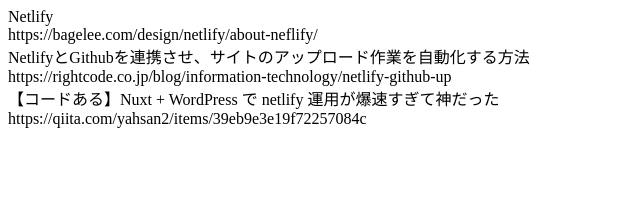
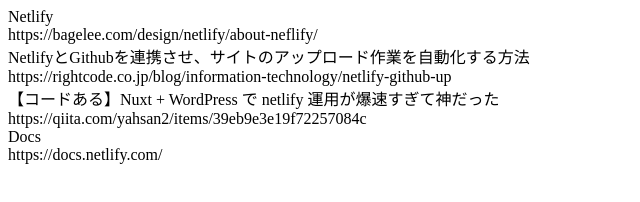
Before and after one commit to sssnnnbbb/poopoo, a plain HTML site: page index.html in a window 1280 px wide. Shown: the whole page, without its empty margins (0-640 px from the left). Drawn offline with Linux system fonts and the light colour scheme.

Commit message:
docs追加

```diff
--- a/index.html
+++ b/index.html
@@ -13,6 +13,8 @@ https://rightcode.co.jp/blog/information-technology/netlify-github-up<br>
 https://qiita.com/yahsan2/items/39eb9e3e19f72257084c<br>
 
 
+Docs<br>
+https://docs.netlify.com/<br>
 
 </body>
 
```
